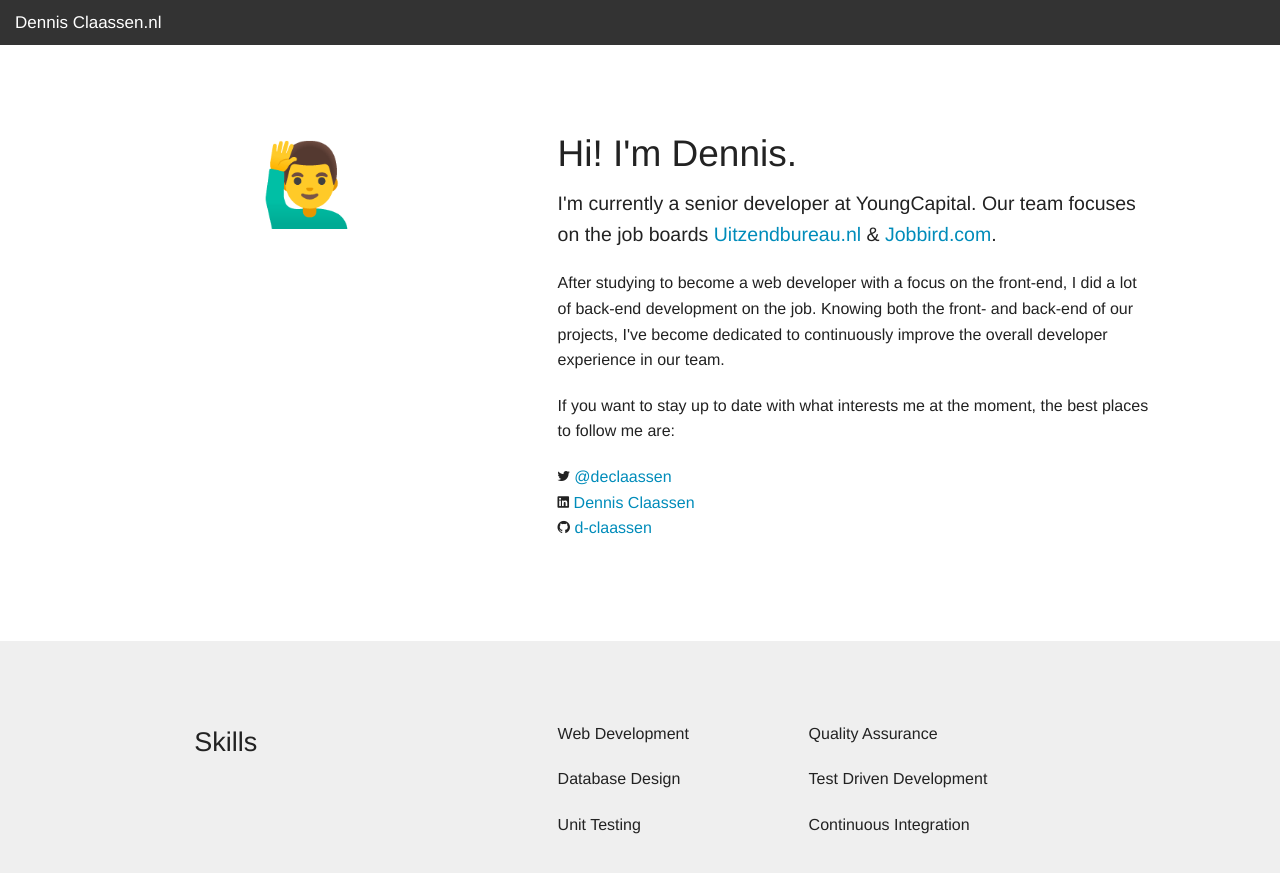
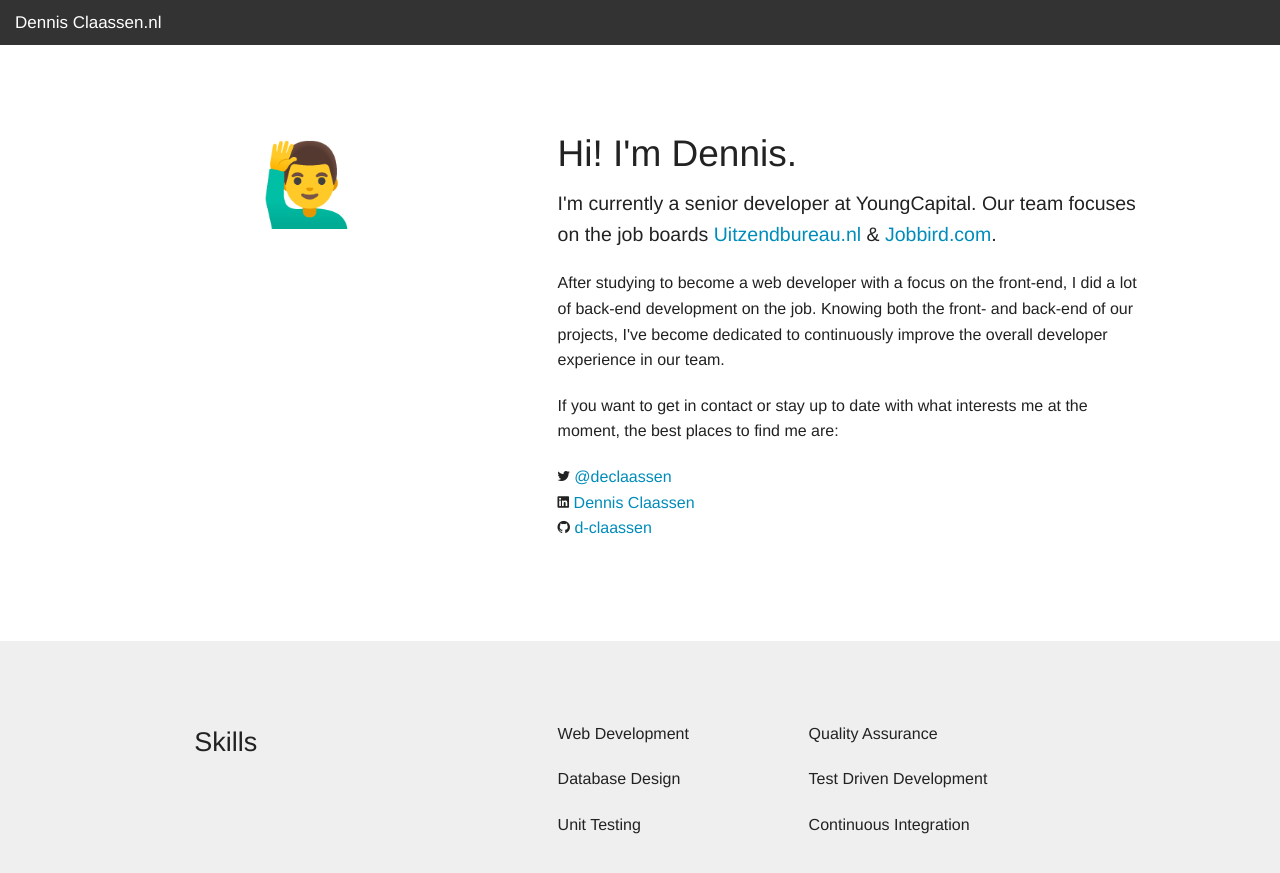
Before and after one commit to d-claassen/d-claassen.github.io, a Jekyll site: the page built from index.html, in a window 1280 px wide and 900 px high. Shown: the top 873 px of the window. Built offline with Jekyll 4.4.1, drawn with Linux system fonts in a browser that asks for light colours.

Commit message:
Explain socials as way of contact as well

```diff
--- a/index.html
+++ b/index.html
@@ -21,7 +21,7 @@ title: Home - Dennis Claassen.nl
     </p>
 
     <p>
-      If you want to stay up to date with what interests me at the moment, the best places to follow me are:
+      If you want to get in contact or stay up to date with what interests me at the moment, the best places to find me are:
     </p>
 
     <ul class="no-bullet">
```
